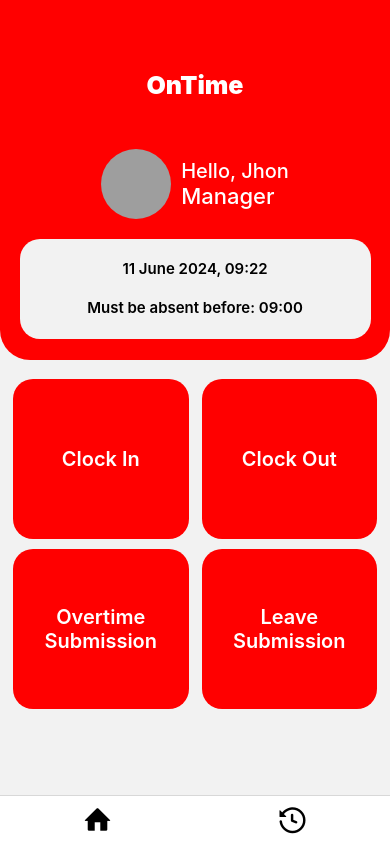
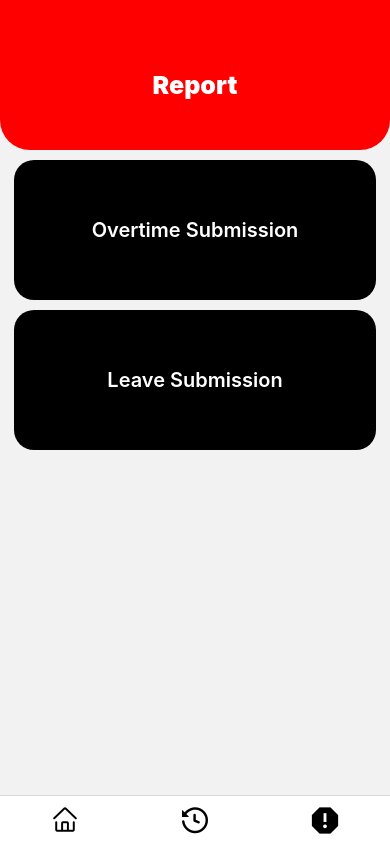
Before and after one commit to Final-project-hck-70/OnTime-client-mobile, a React Native app in the folder mobile/: screen /Report in a window 390 px wide. Built offline with nearby package versions, Linux system fonts and the light colour scheme; grey boxes are pictures that could not be loaded.

Commit message:
feat: add feature layout report

```diff
--- a/mobile/src/navigators/HomeTab.js
+++ b/mobile/src/navigators/HomeTab.js
@@ -1,7 +1,14 @@
 import { createBottomTabNavigator } from '@react-navigation/bottom-tabs'
 import HomeScreen from '../screens/HomeScreen'
-import { Entypo, AntDesign, Octicons, FontAwesome5 } from '@expo/vector-icons'
+import {
+    Entypo,
+    AntDesign,
+    Octicons,
+    FontAwesome5,
+    MaterialIcons,
+} from '@expo/vector-icons'
 import HistoryScreen from '../screens/HistoryScreen'
+import ReportScreen from '../screens/ReportScreen'
 
 const Tab = createBottomTabNavigator()
 
@@ -42,6 +49,29 @@ export default function HomeTab() {
                         ),
                 }}
             />
+            <Tab.Screen
+                name="Report"
+                component={ReportScreen}
+                options={{
+                    headerShown: false,
+                    tabBarLabel: 'Report',
+                    tabBarShowLabel: false,
+                    tabBarIcon: ({ focused }) =>
+                        focused ? (
+                            <MaterialIcons
+                                name="report"
+                                size={35}
+                                color="black"
+                            />
+                        ) : (
+                            <MaterialIcons
+                                name="report-gmailerrorred"
+                                size={35}
+                                color="black"
+                            />
+                        ),
+                }}
+            />
         </Tab.Navigator>
     )
 }
--- /dev/null
+++ b/mobile/src/screens/ReportScreen.js
@@ -0,0 +1,71 @@
+import { Text, View, StyleSheet, TouchableOpacity } from 'react-native'
+
+export default function ReportScreen() {
+    return (
+        <View style={styles.container}>
+            <View style={styles.header}></View>
+            <View style={styles.absoluteContainer}>
+                <View style={styles.titleContainer}>
+                    <Text style={styles.title}>Report</Text>
+                </View>
+            </View>
+            <TouchableOpacity style={styles.infoCard} activeOpacity={0.6}>
+                <View style={styles.infoCardContent}>
+                    <Text style={styles.infoCardText}>Overtime Submission</Text>
+                </View>
+            </TouchableOpacity>
+            <TouchableOpacity style={styles.infoCard} activeOpacity={0.6}>
+                <View style={styles.infoCardContent}>
+                    <Text style={styles.infoCardText}>Leave Submission</Text>
+                </View>
+            </TouchableOpacity>
+        </View>
+    )
+}
+
+const styles = StyleSheet.create({
+    container: {
+        flex: 1,
+    },
+    header: {
+        width: '100%',
+        height: 150,
+        backgroundColor: 'red',
+        borderBottomLeftRadius: 30,
+        borderBottomRightRadius: 30,
+    },
+    absoluteContainer: {
+        width: '100%',
+        height: '100%',
+        position: 'absolute',
+    },
+    titleContainer: {
+        width: '90%',
+        alignSelf: 'center',
+        marginTop: 70,
+    },
+    title: {
+        color: 'white',
+        fontSize: 25,
+        fontWeight: '900',
+        textAlign: 'center',
+    },
+    infoCard: {
+        width: '93%',
+        height: 140,
+        marginTop: 10,
+        backgroundColor: 'black',
+        alignSelf: 'center',
+        borderRadius: 20,
+        justifyContent: 'center',
+    },
+    infoCardContent: {
+        width: '100%',
+    },
+    infoCardText: {
+        fontSize: 20,
+        fontWeight: '600',
+        color: 'white',
+        textAlign: 'center',
+    },
+})
```
